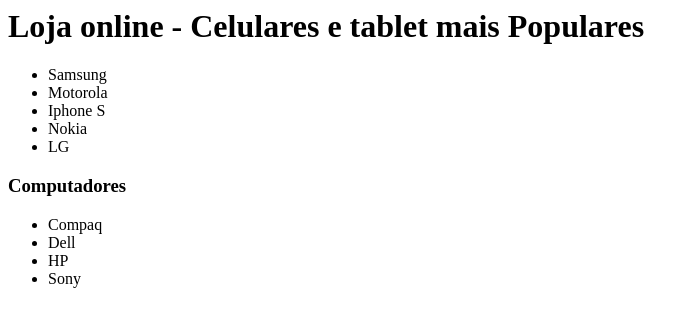
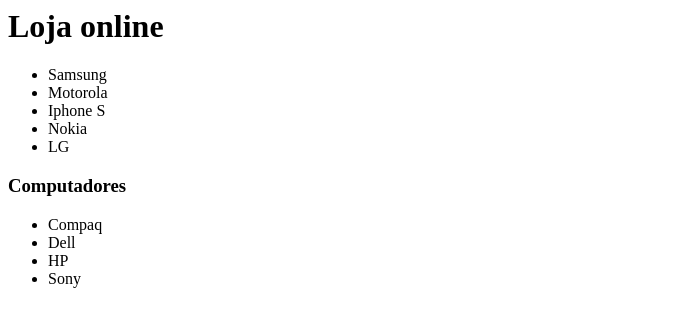
Before and after one commit to ederpbrito/curso-git, a plain HTML site: page index.html in a window 1280 px wide. Shown: the whole page, without its empty margins (0-699 px from the left). Drawn offline with Linux system fonts and the light colour scheme.

Commit message:
formatação do Titulo

```diff
--- a/index.html
+++ b/index.html
@@ -2,7 +2,7 @@
 	<head>
 	</head>
 	<body>
-		<h1>Loja online - Celulares e tablet mais Populares</h1>
+		<h1>Loja online</h1>
 		<ul>
 			<li>Samsung</li>
 			<li>Motorola</li>
```
